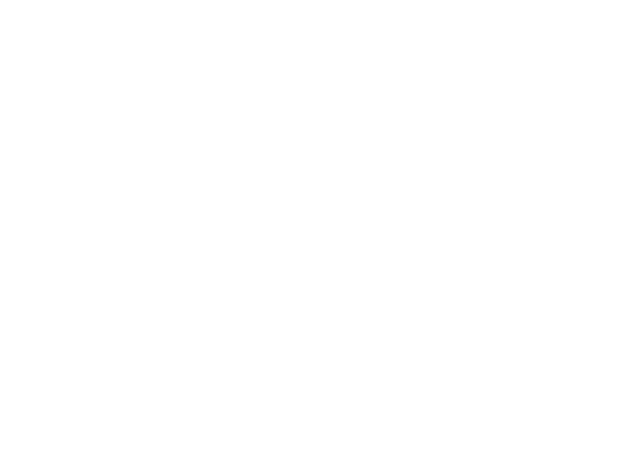
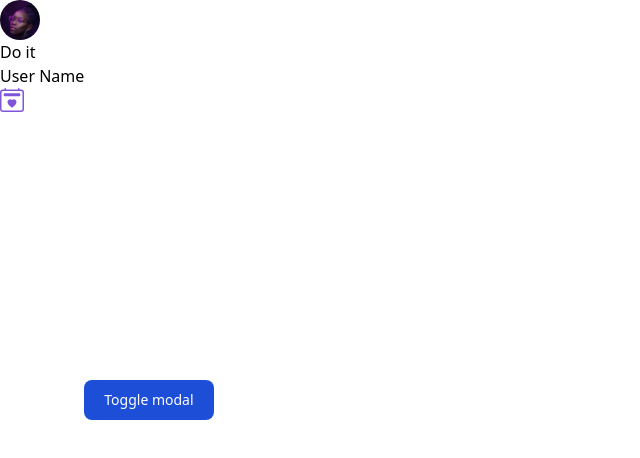
Before and after one commit to Reuben-Victoria/typescript-todo-app, a React (Create React App) app: page /todos in a window 1280 px wide. Before the commit this address had no page. Shown: the top 458 px of the page, without its empty margins (0-640 px from the left). Built offline with nearby package versions, Linux system fonts and the light colour scheme.

Commit message:
feat:install flowbite

```diff
--- a/package.json
+++ b/package.json
@@ -13,6 +13,7 @@
     "@types/react": "^18.0.28",
     "@types/react-dom": "^18.0.11",
     "axios": "^1.3.4",
+    "flowbite": "^1.6.4",
     "formik": "^2.2.9",
     "react": "^18.2.0",
     "react-dom": "^18.2.0",
--- a/src/components/Header.tsx
+++ b/src/components/Header.tsx
@@ -24,7 +24,7 @@ export const Header = ({ close, setClose }: HeaderProps) => {
           </div>
 
           <div className='md:hidden' onClick={()=>(setClose(!close))}>
-            {close ? <RxHamburgerMenu /> : <VscClose />}
+            {close ? <RxHamburgerMenu size={"1.5rem"}/> : <VscClose size={"1.5rem"}/>}
           </div>
         </div>
       </nav>
--- a/src/components/Sidebar.tsx
+++ b/src/components/Sidebar.tsx
@@ -1,8 +1,9 @@
 import dummy from "../assets/dummy.svg";
+import {BsCalendar2Heart} from "react-icons/bs"
 export const Sidebar = () => {
   return (
     <>
-      <div>
+      <div className=" rounded-l-lg h-[100vh]">
         <div>
           <div>
             <img src={dummy} alt='ju' />
@@ -12,6 +13,15 @@ export const Sidebar = () => {
             <h2>User Name</h2>
           </div>
         </div>
+        <div></div>
+        <div>
+            <div>
+                <BsCalendar2Heart color="#7F56D9" size={"1.5rem"}/>
+            </div>
+            <ul>
+
+            </ul>
+        </div>
       </div>
     </>
   );
--- /dev/null
+++ b/src/components/TodoModal.tsx
@@ -0,0 +1,41 @@
+export const TodoModal = () => {
+  return (
+    <>
+    <button data-modal-target="staticModal" data-modal-toggle="staticModal" className="block text-white bg-blue-700 hover:bg-blue-800 focus:ring-4 focus:outline-none focus:ring-blue-300 font-medium rounded-lg text-sm px-5 py-2.5 text-center dark:bg-blue-600 dark:hover:bg-blue-700 dark:focus:ring-blue-800" type="button">
+  Toggle modal
+</button>
+      <div
+        id='staticModal'
+        data-modal-backdrop='static'
+        tabIndex={-1}
+        aria-hidden='true'
+        className='fixed top-0 left-0 right-0 z-50 hidden w-full p-4 overflow-x-hidden overflow-y-auto md:inset-0 h-[calc(100%-1rem)] md:h-full'
+      >
+        <div className='relative w-full h-full max-w-2xl md:h-auto'>
+        <div className="relative bg-white rounded-lg shadow dark:bg-gray-700">
+            <div className="flex items-start justify-between p-4 border-b rounded-t dark:border-gray-600">
+                <h3 className="text-xl font-semibold text-gray-900 dark:text-white">
+                    Static modal
+                </h3>
+                <button type="button" className="text-gray-400 bg-transparent hover:bg-gray-200 hover:text-gray-900 rounded-lg text-sm p-1.5 ml-auto inline-flex items-center dark:hover:bg-gray-600 dark:hover:text-white" data-modal-hide="staticModal">
+                    {/* <svg className="w-5 h-5" fill="currentColor" viewBox="0 0 20 20" xmlns="http://www.w3.org/2000/svg"><path fill-rule="evenodd" d="M4.293 4.293a1 1 0 011.414 0L10 8.586l4.293-4.293a1 1 0 111.414 1.414L11.414 10l4.293 4.293a1 1 0 01-1.414 1.414L10 11.414l-4.293 4.293a1 1 0 01-1.414-1.414L8.586 10 4.293 5.707a1 1 0 010-1.414z" clip-rule="evenodd"></path></svg>   */}
+                </button>
+            </div>
+            <div className="p-6 space-y-6">
+                <p className="text-base leading-relaxed text-gray-500 dark:text-gray-400">
+                    With less than a month to go before the European Union enacts new consumer privacy laws for its citizens, companies around the world are updating their terms of service agreements to comply.
+                </p>
+                <p className="text-base leading-relaxed text-gray-500 dark:text-gray-400">
+                    The European Union’s General Data Protection Regulation (G.D.P.R.) goes into effect on May 25 and is meant to ensure a common set of data rights in the European Union. It requires organizations to notify users as soon as possible of high-risk data breaches that could personally affect them.
+                </p>
+            </div>
+            <div className="flex items-center p-6 space-x-2 border-t border-gray-200 rounded-b dark:border-gray-600">
+                <button data-modal-hide="staticModal" type="button" className="text-white bg-blue-700 hover:bg-blue-800 focus:ring-4 focus:outline-none focus:ring-blue-300 font-medium rounded-lg text-sm px-5 py-2.5 text-center dark:bg-blue-600 dark:hover:bg-blue-700 dark:focus:ring-blue-800">I accept</button>
+                <button data-modal-hide="staticModal" type="button" className="text-gray-500 bg-white hover:bg-gray-100 focus:ring-4 focus:outline-none focus:ring-blue-300 rounded-lg border border-gray-200 text-sm font-medium px-5 py-2.5 hover:text-gray-900 focus:z-10 dark:bg-gray-700 dark:text-gray-300 dark:border-gray-500 dark:hover:text-white dark:hover:bg-gray-600 dark:focus:ring-gray-600">Decline</button>
+            </div>
+        </div>
+        </div>
+      </div>
+    </>
+  );
+};
--- a/src/layouts/DashboardLayout.tsx
+++ b/src/layouts/DashboardLayout.tsx
@@ -1,20 +1,21 @@
-import { Sidebar } from "../components/Sidebar"
+import { Sidebar } from "../components/Sidebar";
+import { TodoModal } from "../components/TodoModal";
 
 type DashboardLayoutProps = {
-    children: React.ReactNode
-}
+  children?: React.ReactNode;
+};
 
-export const DashboardLayout = ({children}:DashboardLayoutProps) => {
-    return(
-        <>
-         <div className="flex">
-            <aside className="fixed top-0 bottom-0 left-0 rounded-lg">
-                <Sidebar/>
-            </aside>
-            <main className="bg-blue">
-                {children}
-            </main>
-         </div>
-        </>
-    )
-}
+export const DashboardLayout = ({ children }: DashboardLayoutProps) => {
+  return (
+    <>
+      <div className='flex'>
+        <aside className='top-0 bottom-0 left-0 '>
+          <Sidebar />
+        </aside>
+        <main className=' flex items-center justify-center'>
+            <TodoModal/>
+        </main>
+      </div>
+    </>
+  );
+};
--- a/src/routes/index.tsx
+++ b/src/routes/index.tsx
@@ -1,4 +1,5 @@
 import { BrowserRouter, Routes, Route } from "react-router-dom";
+import { DashboardLayout } from "../layouts/DashboardLayout";
 import { Login } from "../pages/auth/Login.page";
 import { Signup } from "../pages/auth/Signup.page";
 
@@ -13,6 +14,7 @@ export const TodoRoutes = () => {
             <Routes>
                 <Route path="/" element={<Login/>} />
                 <Route path="/signup" element={<Signup/>} />
+                <Route path="/todos" element={<DashboardLayout/>} />
             </Routes>
         </BrowserRouter>
     )
```
Also changed, not shown: 1 other file (tests, documents, lock files or other folders).
